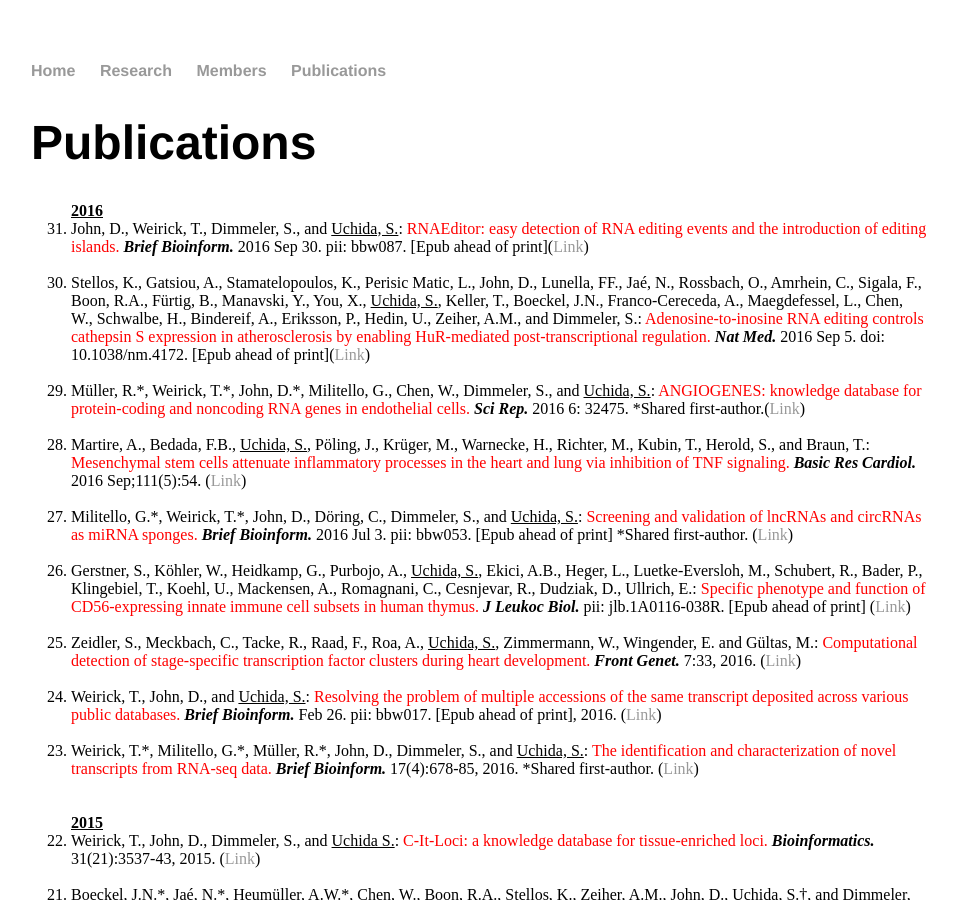
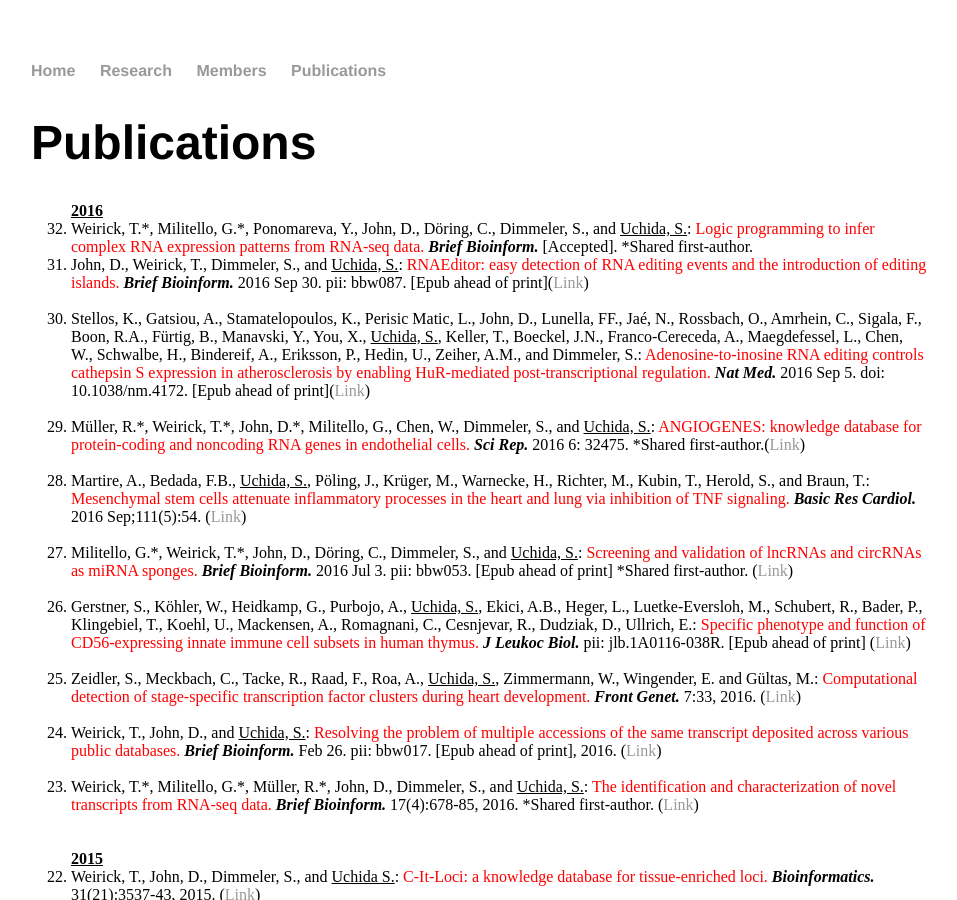
Before and after one commit to heartlncrna/heartlncrna.github.io, a Jekyll site: the page publications/pub_list.html, which Jekyll copies as it is, in a window 1280 px wide and 900 px high. Shown: the whole window, without its empty margins (161-1118 px from the left). Built offline with Jekyll 4.4.1, drawn with Linux system fonts in a browser that asks for light colours.

Commit message:
Update pub_list.html

```diff
--- a/publications/pub_list.html
+++ b/publications/pub_list.html
@@ -28,6 +28,9 @@
 			<ol reversed="reversed">
 
 			<strong><u> 2016 </u></strong>
+				<li>Weirick, T.*, Militello, G.*, Ponomareva, Y., John, D., Döring, C., Dimmeler, S., and <u>Uchida, S.</u>: <font color="red">Logic programming to infer complex RNA expression patterns from RNA-seq data.</font> <b><i>Brief Bioinform.</i></b> [Accepted]. *Shared first-author.
+				<br>
+
 				<li>John, D., Weirick, T., Dimmeler, S., and <u>Uchida, S.</u>: <font color="red">RNAEditor: easy detection of RNA editing events and the introduction of editing islands.</font> <b><i>Brief Bioinform.</i></b> 2016 Sep 30. pii: bbw087. [Epub ahead of print](<a href="http://bib.oxfordjournals.org/content/early/2016/09/29/bib.bbw087.abstract">Link</span></a>)</li>
 			<br>
 
```
